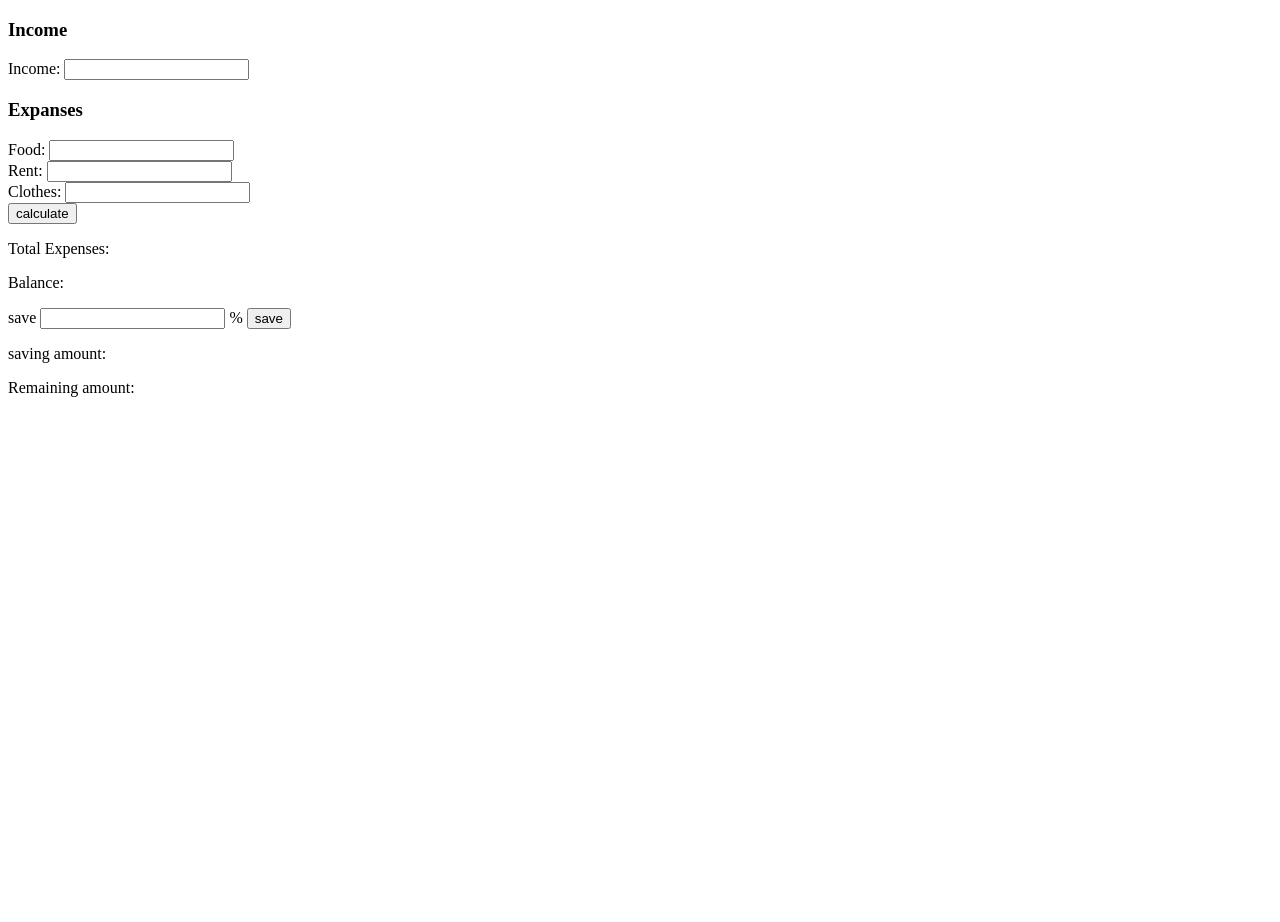
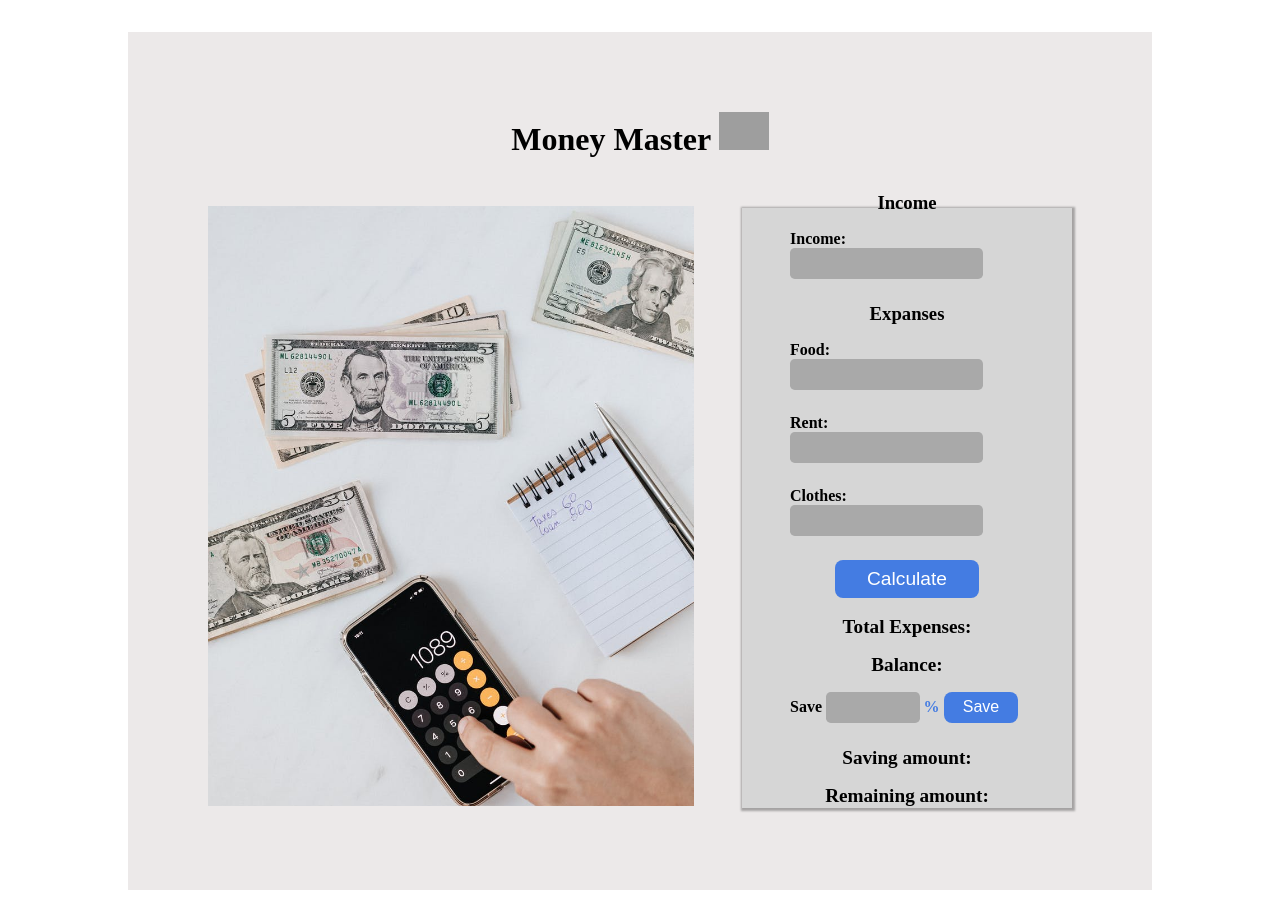
Before and after one commit to Showmandas/MoneyMaster, a plain HTML site: page index.html in a window 1280 px wide. Before the commit the page ends 800 px from the top, so only its background shows below. Drawn offline with Linux system fonts and the light colour scheme; grey boxes are pictures that could not be loaded.

Commit message:
design complete

```diff
--- a/index.html
+++ b/index.html
@@ -9,7 +9,11 @@
 </head>
 <body>
     <div class="wrapper">
-        <div class="moneyImg"></div><!--/moneyImg-->
+        <h1>Money Master <img src="images/money.png" id="MoneyLogo" alt=""></h1>
+        <div class="container">
+            <div class="moneyImg">
+                <img src="images/Picture.png" id="moneyimg" alt="">
+            </div><!--/moneyImg-->
             <div class="moneyForm">
                 <h3>Income</h3>
                     <div class="form-div">
@@ -29,7 +33,7 @@
                         <label>Clothes:</label>
                         <input type="text" id="clothes">
                     </div>
-                <button id="calculate">calculate</button>
+                    <button id="calculate">calculate</button><br>
 
                 <p>Total Expenses: <span id="expense"></span></p>
                 <p>Balance: <span id="balance"></span></p>
@@ -38,9 +42,11 @@
                     <input type="text" id="save"> <span> % </span>
                     <button id="savebtn">save</button>
                 </div>
-            <p>saving amount: <span id="savingAmount"></span></p>
+                <p>Saving amount: <span id="savingAmount"></span></p>
                 <p>Remaining amount: <span id="remainAmount"></span></p>
             </div><!--/moneyForm-->
+        </div><!--/container-->
+
     </div><!--/wrapper-->
     <script src="main.js"></script>
 </body>
--- a/style.css
+++ b/style.css
@@ -0,0 +1,111 @@
+*{
+    margin: 0;
+    padding: 0;
+    box-sizing: border-box;
+}
+
+#MoneyLogo{
+    width: 50px;
+}
+
+span{
+    color: rgb(68, 124, 226);
+    font-weight: 700;
+}
+.wrapper{
+    width: 80%;
+    height: auto;
+    background-color: rgb(236, 233, 233);
+    display: flex;
+    flex-direction: column;
+    justify-content: center;
+    align-items: center;
+    gap: 3rem;
+    padding: 5rem;
+    margin: 2rem auto;
+}
+
+.container{
+    width: 100%;
+    display: flex;
+    /* flex-direction: column; */
+    justify-content: center;
+    align-items: center;
+    gap: 3rem;
+}
+
+.moneyForm{
+    width: 40%;
+    height: 600px;
+    background-color:rgb(214, 214, 214);
+    display: flex;
+    flex-direction: column;
+    justify-content: center;
+    align-items: center;
+    padding: 3rem;
+    box-shadow: 1px 1px 2px 2px rgba(0,0,0,0.3);
+    /* gap: 1rem; */
+}
+
+.moneyForm h3{
+    text-align: center;
+    margin-bottom: 1rem;
+}
+
+input[type=text]{
+    /* width: 100%; */
+    padding: 0.5rem;
+    background-color: darkgrey;
+    border: none;
+    outline: none;
+    border-radius: 0.3rem;
+    color: #fff;
+    font-weight: 500;
+}
+
+#calculate{
+    background-color: rgb(68, 124, 226);
+    border: none;
+    outline: none;
+    padding: 0.5rem 2rem;
+    font-size: 1.2rem;
+    color: #fff;
+    border-radius: 0.5rem;
+    text-transform: capitalize;
+}
+#save{
+    width: 40%;
+}
+label{
+    font-weight: 700;
+    text-transform: capitalize;
+}
+#savebtn{
+    background-color: rgb(68, 124, 226);
+    border: none;
+    outline: none;
+    padding: 0.4rem 1.2rem;
+    font-size: 1rem;
+    color: #fff;
+    border-radius: 0.5rem;
+    text-transform: capitalize;
+}
+
+p{
+    font-size: 1.2rem;
+    font-weight: 700;
+margin-bottom: 1rem;
+}
+
+.form-div{
+    margin-bottom: 1.5rem;
+
+}
+.moneyImg{
+    width: 60%;
+}
+#moneyimg{
+    width: 100%;
+    height: 600px;
+    object-fit: cover;
+}
```
Also changed, not shown: images/Picture.png (added), images/money.jfif (added), 1 other file. Lines whose indentation alone changed are shown as unchanged.
